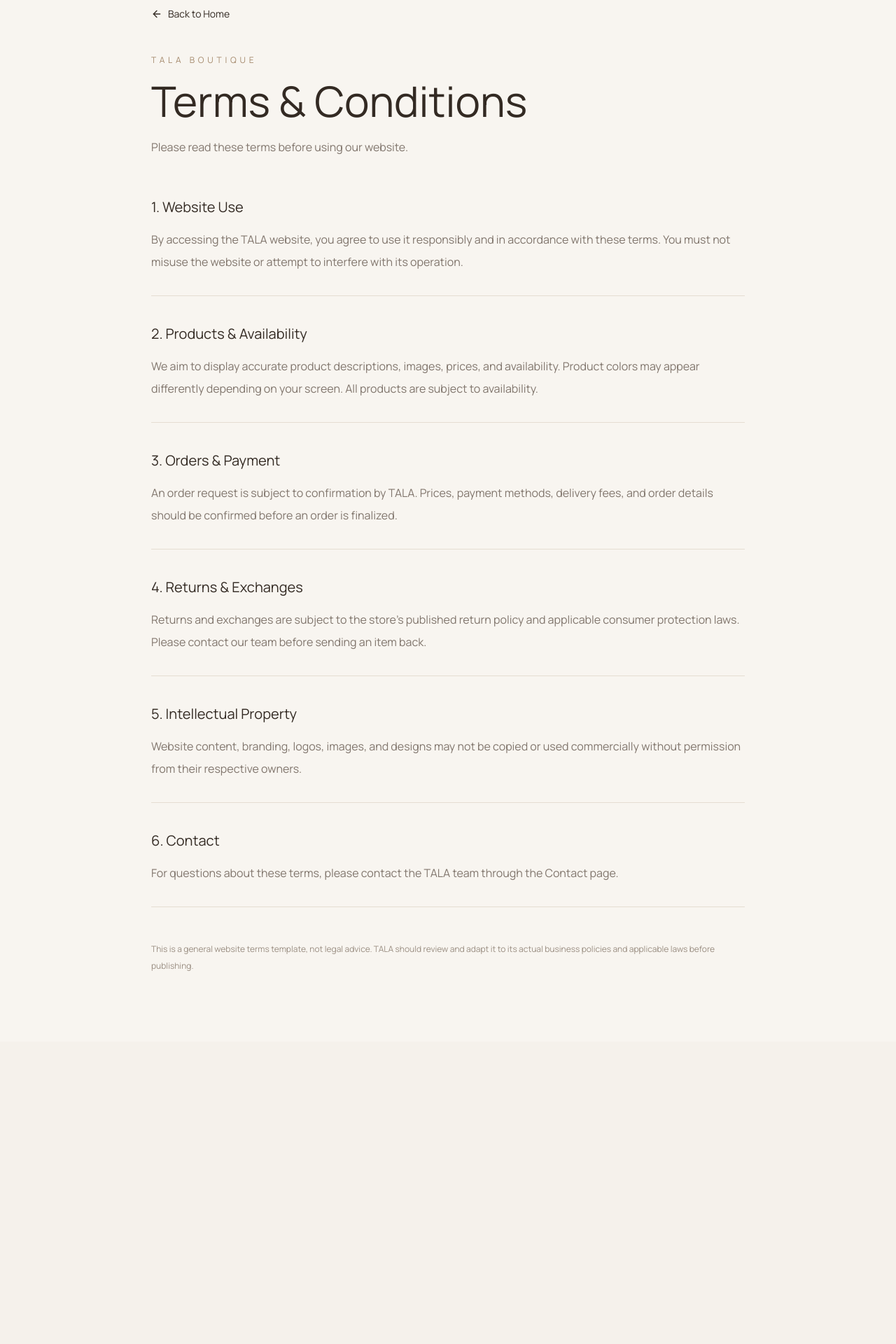
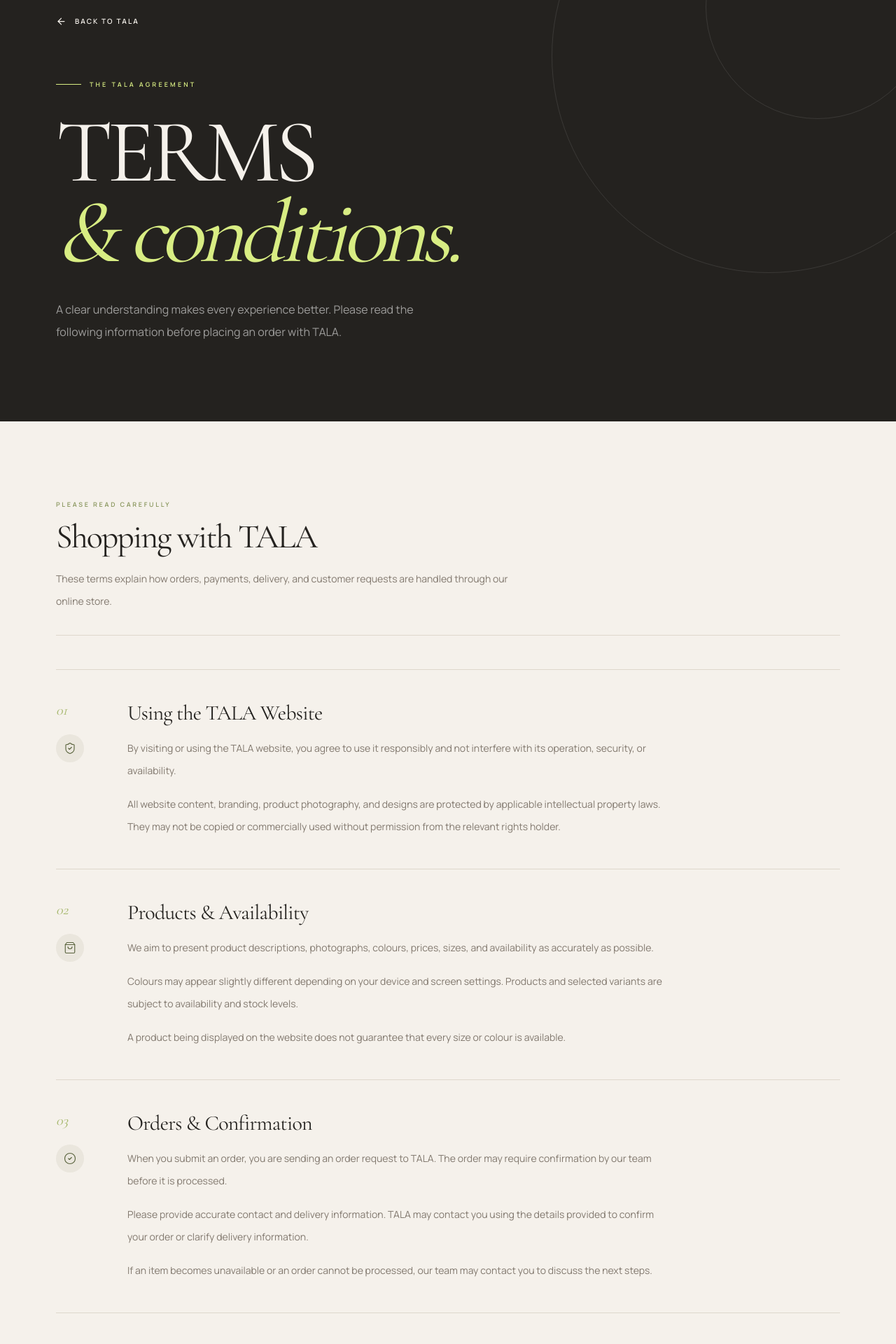
Before and after one commit to ozagomaa759-pixel/tala-store, a Next.js app: page /terms in a window 1280 px wide. Shown: the part 120-2040 px from the top of the page at 70% size. Before the commit the page ends 1608 px from the top, so only its background shows below. Built offline with nearby package versions, Linux system fonts and the light colour scheme.

Commit message:
Refactor terms page structure and content

```diff
--- a/src/app/terms/page.tsx
+++ b/src/app/terms/page.tsx
@@ -1,75 +1,281 @@
+
 import Link from "next/link";
-import { ArrowLeft } from "lucide-react";
+import {
+  ArrowLeft,
+  ArrowUpRight,
+  CheckCircle2,
+  CreditCard,
+  Package,
+  ShieldCheck,
+  ShoppingBag,
+  Truck,
+} from "lucide-react";
 
 const sections = [
   {
-    title: "1. Website Use",
-    text: "By accessing the TALA website, you agree to use it responsibly and in accordance with these terms. You must not misuse the website or attempt to interfere with its operation.",
+    number: "01",
+    title: "Using the TALA Website",
+    icon: ShieldCheck,
+    paragraphs: [
+      "By visiting or using the TALA website, you agree to use it responsibly and not interfere with its operation, security, or availability.",
+      "All website content, branding, product photography, and designs are protected by applicable intellectual property laws. They may not be copied or commercially used without permission from the relevant rights holder.",
+    ],
   },
   {
-    title: "2. Products & Availability",
-    text: "We aim to display accurate product descriptions, images, prices, and availability. Product colors may appear differently depending on your screen. All products are subject to availability.",
+    number: "02",
+    title: "Products & Availability",
+    icon: ShoppingBag,
+    paragraphs: [
+      "We aim to present product descriptions, photographs, colours, prices, sizes, and availability as accurately as possible.",
+      "Colours may appear slightly different depending on your device and screen settings. Products and selected variants are subject to availability and stock levels.",
+      "A product being displayed on the website does not guarantee that every size or colour is available.",
+    ],
   },
   {
-    title: "3. Orders & Payment",
-    text: "An order request is subject to confirmation by TALA. Prices, payment methods, delivery fees, and order details should be confirmed before an order is finalized.",
+    number: "03",
+    title: "Orders & Confirmation",
+    icon: CheckCircle2,
+    paragraphs: [
+      "When you submit an order, you are sending an order request to TALA. The order may require confirmation by our team before it is processed.",
+      "Please provide accurate contact and delivery information. TALA may contact you using the details provided to confirm your order or clarify delivery information.",
+      "If an item becomes unavailable or an order cannot be processed, our team may contact you to discuss the next steps.",
+    ],
   },
   {
-    title: "4. Returns & Exchanges",
-    text: "Returns and exchanges are subject to the store's published return policy and applicable consumer protection laws. Please contact our team before sending an item back.",
+    number: "04",
+    title: "Payment",
+    icon: CreditCard,
+    paragraphs: [
+      "TALA currently offers Cash on Delivery. Payment is collected when your order is delivered.",
+      "Please make sure you are available to receive your order and complete the payment at delivery.",
+    ],
   },
   {
-    title: "5. Intellectual Property",
-    text: "Website content, branding, logos, images, and designs may not be copied or used commercially without permission from their respective owners.",
+    number: "05",
+    title: "Shipping & Delivery",
+    icon: Truck,
+    paragraphs: [
+      "Standard delivery costs EGP 120. Orders with a total value of EGP 3,000 or more qualify for free delivery.",
+      "Delivery timing may vary depending on your location, courier availability, and other circumstances outside our control.",
+      "Please ensure that your delivery address and phone number are correct when placing your order.",
+    ],
   },
   {
-    title: "6. Contact",
-    text: "For questions about these terms, please contact the TALA team through the Contact page.",
+    number: "06",
+    title: "Inspection, Returns & Exchanges",
+    icon: Package,
+    paragraphs: [
+      "Customers are given the opportunity to inspect their order before accepting delivery. Please check your items carefully before confirming receipt.",
+      "Under TALA's stated store policy, once an order has been accepted, returns, refunds, and exchanges are not offered.",
+      "This store policy does not remove or limit any rights that may apply under mandatory consumer protection laws.",
+    ],
+  },
+  {
+    number: "07",
+    title: "Order Changes & Cancellations",
+    icon: CheckCircle2,
+    paragraphs: [
+      "If you need to change or cancel an order, contact TALA as soon as possible and provide your order details.",
+      "Whether a change or cancellation can be made depends on the order's processing and delivery stage. A request is not considered confirmed until TALA responds.",
+    ],
+  },
+  {
+    number: "08",
+    title: "Privacy & Customer Information",
+    icon: ShieldCheck,
+    paragraphs: [
+      "TALA offers guest checkout. You do not need to create an account or password to place an order.",
+      "Information submitted during checkout is used to process orders, arrange delivery, contact customers, and provide customer support. Please review our Privacy Policy for further details.",
+    ],
   },
 ];
 
 export default function TermsPage() {
   return (
-    <main className="min-h-screen bg-[#F8F5F0] text-[#332A23]">
-      <section className="max-w-4xl mx-auto px-6 py-16 md:py-24">
+    <main className="min-h-screen bg-[#F5F1EB] text-[#24221F]">
+      <section className="relative isolate overflow-hidden bg-[#24221F] text-[#F5F1EB]">
+        <div className="pointer-events-none absolute -right-32 -top-36 -z-10 h-[480px] w-[480px] rounded-full border border-white/10 sm:h-[620px] sm:w-[620px]" />
+
+        <div className="pointer-events-none absolute -right-12 -top-16 -z-10 h-[320px] w-[320px] rounded-full border border-white/10" />
+
+        <div className="mx-auto max-w-[1400px] px-6 pb-20 pt-16 sm:px-10 sm:pb-28 sm:pt-24 lg:px-20">
           <Link
             href="/"
-          className="inline-flex items-center gap-2 text-sm text-[#8B7867] hover:text-[#332A23] mb-12"
+            className="mb-16 inline-flex min-h-10 items-center gap-3 text-[10px] font-semibold uppercase tracking-[0.2em] text-white/60 transition hover:text-[#D8ED83]"
           >
-          <ArrowLeft size={16} />
-          Back to Home
+            <ArrowLeft size={15} />
+            Back to TALA
           </Link>
 
-        <header className="mb-14">
-          <p className="text-xs tracking-[0.4em] uppercase text-[#A58A6D] mb-5">
-            TALA Boutique
+          <div className="flex items-center gap-3">
+            <span className="h-px w-9 bg-[#D8ED83]" />
+            <p className="text-[9px] font-semibold uppercase tracking-[0.35em] text-[#D8ED83]">
+              THE TALA AGREEMENT
             </p>
-          <h1 className="text-4xl md:text-6xl font-light mb-5">
-            Terms & Conditions
+          </div>
+
+          <h1 className="mt-8 max-w-5xl font-serif text-[clamp(3.5rem,10vw,8rem)] font-light leading-[0.9] tracking-[-0.06em]">
+            TERMS
+            <br />
+            <span className="italic text-[#D8ED83]">
+              & conditions.
+            </span>
           </h1>
-          <p className="text-[#81766D] leading-8">
-            Please read these terms before using our website.
+
+          <p className="mt-9 max-w-xl text-sm leading-8 text-white/55 sm:text-base">
+            A clear understanding makes every experience
+            better. Please read the following information
+            before placing an order with TALA.
           </p>
-        </header>
+        </div>
+      </section>
 
-        <div className="space-y-10">
-          {sections.map((section) => (
-            <section
-              key={section.title}
-              className="border-b border-[#E5DDD2] pb-8"
+      <section className="mx-auto max-w-[1200px] px-6 py-20 sm:px-10 sm:py-28">
+        <div className="mb-12 border-b border-[#DED7CC] pb-8">
+          <p className="text-[9px] font-semibold uppercase tracking-[0.3em] text-[#89965D]">
+            PLEASE READ CAREFULLY
+          </p>
+
+          <h2 className="mt-4 font-serif text-4xl font-light tracking-[-0.04em] sm:text-5xl">
+            Shopping with TALA
+          </h2>
+
+          <p className="mt-5 max-w-2xl text-sm leading-8 text-[#82796F]">
+            These terms explain how orders, payments,
+            delivery, and customer requests are handled
+            through our online store.
+          </p>
+        </div>
+
+        <div className="divide-y divide-[#DED7CC] border-y border-[#DED7CC]">
+          {sections.map((section) => {
+            const Icon = section.icon;
+
+            return (
+              <article
+                key={section.number}
+                className="grid gap-6 py-9 sm:grid-cols-[70px_1fr] sm:gap-8 sm:py-11"
               >
-              <h2 className="text-xl mb-4">{section.title}</h2>
-              <p className="text-[#81766D] leading-8">{section.text}</p>
-            </section>
+                <div className="flex items-center gap-4 sm:block">
+                  <span className="font-serif text-xl italic text-[#A5B76B]">
+                    {section.number}
+                  </span>
+
+                  <div className="flex h-10 w-10 items-center justify-center rounded-full bg-[#EAE6DD] text-[#59633D] sm:mt-5">
+                    <Icon size={18} strokeWidth={1.5} />
+                  </div>
+                </div>
+
+                <div>
+                  <h3 className="font-serif text-2xl font-light tracking-[-0.025em] sm:text-3xl">
+                    {section.title}
+                  </h3>
+
+                  <div className="mt-4 max-w-3xl space-y-4">
+                    {section.paragraphs.map((paragraph) => (
+                      <p
+                        key={paragraph}
+                        className="text-sm leading-8 text-[#82796F]"
+                      >
+                        {paragraph}
+                      </p>
                     ))}
                   </div>
+                </div>
+              </article>
+            );
+          })}
+        </div>
 
-        <p className="text-xs text-[#9A8E82] mt-12 leading-6">
-          This is a general website terms template, not legal advice. TALA
-          should review and adapt it to its actual business policies and
-          applicable laws before publishing.
+        <div className="mt-14 bg-[#D8ED83] p-7 sm:p-10">
+          <p className="text-[9px] font-semibold uppercase tracking-[0.25em] text-[#59633D]">
+            QUESTIONS ABOUT YOUR ORDER?
+          </p>
+
+          <div className="mt-4 flex flex-col justify-between gap-6 sm:flex-row sm:items-end">
+            <div>
+              <h2 className="font-serif text-3xl font-light tracking-[-0.04em] sm:text-4xl">
+                We're here to help.
+              </h2>
+
+              <p className="mt-3 max-w-lg text-xs leading-7 text-[#59633D]">
+                Contact our team if you need clarification
+                about an order or any of these terms.
+              </p>
+            </div>
+
+            <Link
+              href="/contact"
+              className="inline-flex min-h-12 w-fit items-center justify-center gap-3 bg-[#24221F] px-6 text-[9px] font-semibold uppercase tracking-[0.17em] text-white transition hover:bg-[#42483B] focus-visible:outline focus-visible:outline-2 focus-visible:outline-offset-4 focus-visible:outline-[#24221F]"
+            >
+              Contact TALA
+              <ArrowUpRight size={15} />
+            </Link>
+          </div>
+        </div>
+
+        <div className="mt-8 flex flex-wrap gap-x-7 gap-y-4 border-t border-[#DED7CC] pt-7 text-[10px] font-semibold uppercase tracking-[0.15em] text-[#82796F]">
+          <Link
+            href="/policies"
+            className="transition hover:text-[#68764A]"
+          >
+            Store policies
+          </Link>
+
+          <Link
+            href="/returns"
+            className="transition hover:text-[#68764A]"
+          >
+            Returns & exchanges
+          </Link>
+
+          <Link
+            href="/privacy"
+            className="transition hover:text-[#68764A]"
+          >
+            Privacy policy
+          </Link>
+        </div>
+
+        <p className="mt-8 text-[10px] leading-6 text-[#9A9186]">
+          These terms should be reviewed against TALA's
+          actual business practices and applicable laws.
+          Nothing in these terms is intended to exclude
+          rights that cannot legally be excluded.
         </p>
       </section>
+
+      <footer className="bg-[#24221F] px-6 py-10 text-center text-[#F5F1EB]">
+        <Link
+          href="/"
+          className="font-serif text-3xl font-light tracking-[0.3em]"
+        >
+          TALA
+        </Link>
+
+        <p className="mt-3 text-[8px] uppercase tracking-[0.3em] text-white/40">
+          PLAYFUL BY NATURE. LUXURY BY CHOICE.
+        </p>
+
+        <div className="mt-7 flex flex-wrap justify-center gap-x-7 gap-y-3 text-[9px] uppercase tracking-[0.15em] text-white/55">
+          <Link href="/collections" className="transition hover:text-[#D8ED83]">
+            Collections
+          </Link>
+          <Link href="/faq" className="transition hover:text-[#D8ED83]">
+            FAQ
+          </Link>
+          <Link href="/contact" className="transition hover:text-[#D8ED83]">
+            Contact
+          </Link>
+          <Link href="/privacy" className="transition hover:text-[#D8ED83]">
+            Privacy
+          </Link>
+        </div>
+
+        <p className="mt-7 text-[8px] tracking-[0.18em] text-white/30">
+          © {new Date().getFullYear()} TALA. ALL RIGHTS RESERVED.
+        </p>
+      </footer>
     </main>
   );
 }
```
Lines whose indentation alone changed are shown as unchanged.
